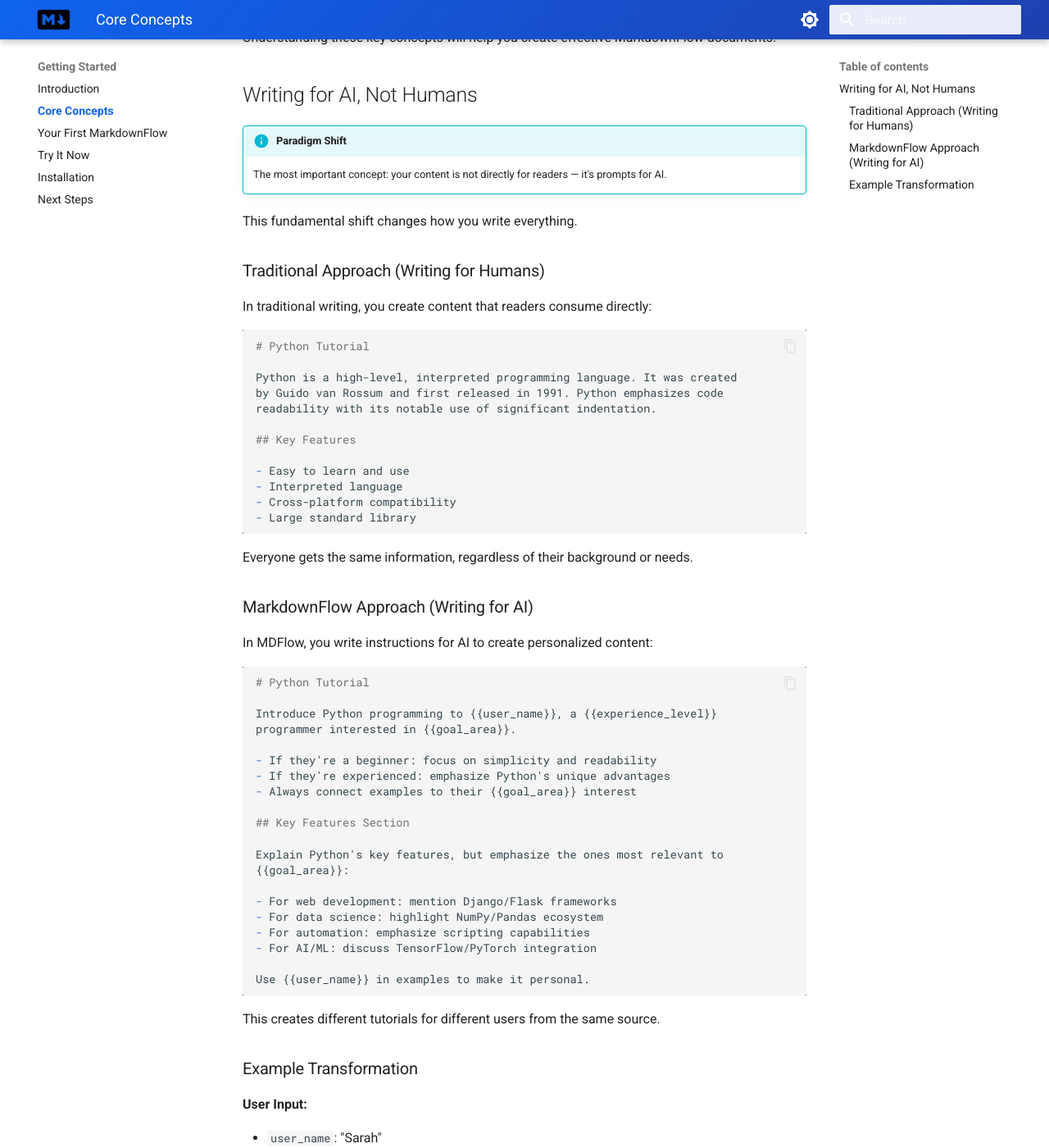
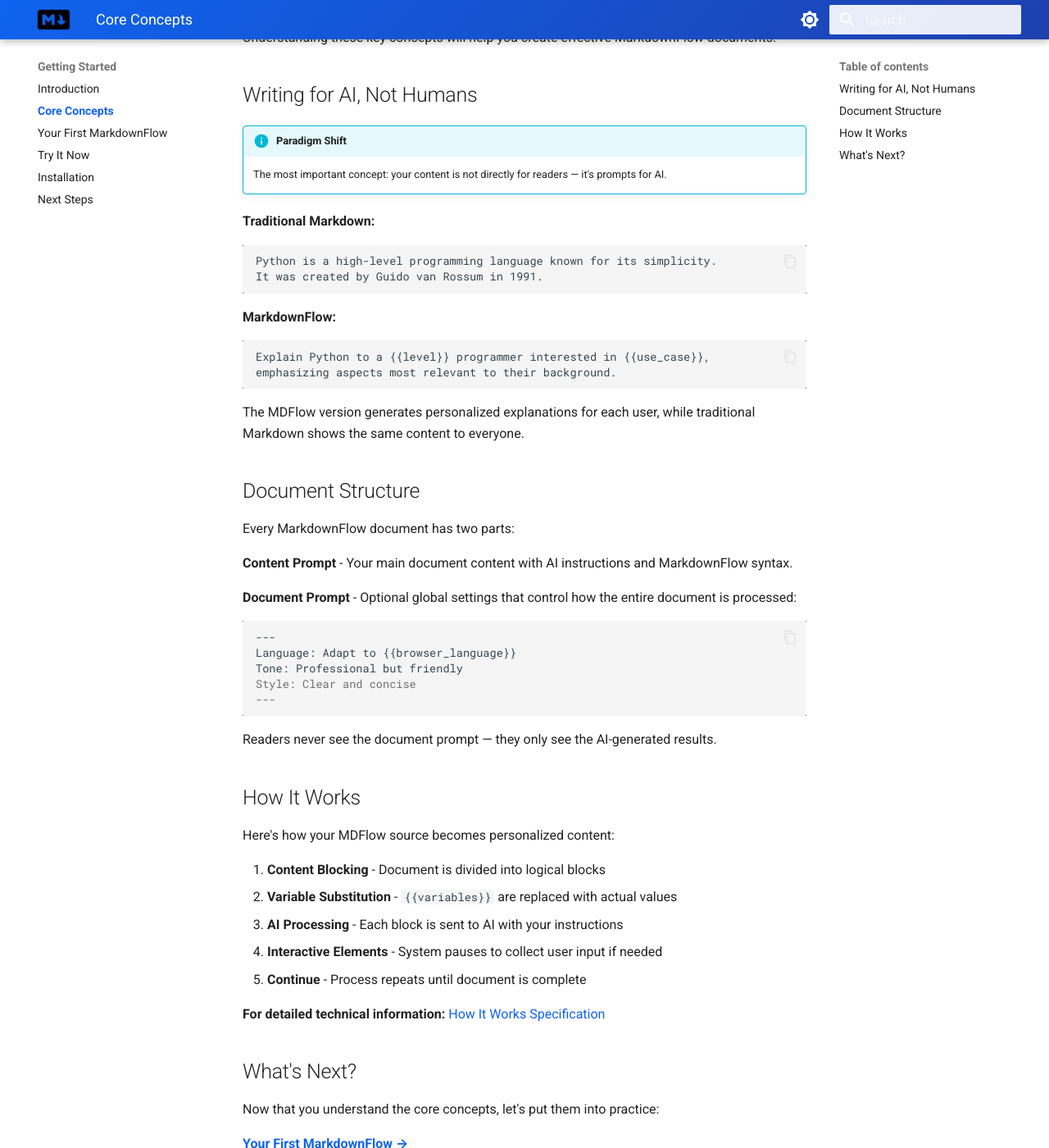
Before and after one commit to ai-shifu/markdown-flow, an MkDocs documentation site: the page built from docs/docs/getting-started/concepts.md, in a window 1280 px wide and 1400 px high, scrolled down 195 px. Shown: the whole window at 82% size. Built offline with MkDocs 1.6.1 and Material for MkDocs 9.7.7, drawn with Linux system fonts in a browser that asks for light colours; some of the changed text lies outside the part shown.

Commit message:
Streamline Core Concepts documentation
Simplify concepts.md to focus on essential information only:

Content changes:
- Reduce word count from ~1200 to 269 words (77% reduction)
- Remove complex Mermaid workflow diagram
- Delete redundant sections: Key Benefits, Best Practices, detailed examples
- Keep only core paradigm shift explanation and basic document structure
- Simplify processing workflow to numbered list format

Benefits:
- Reading time reduced from 10-15 minutes to 2-3 minutes
- Users can quickly grasp core concepts and move to hands-on practice
- Lower cognitive load for beginners
- Direct path to practical implementation

🤖 Generated with [Claude Code](https://claude.ai/code)

Co-Authored-By: Claude <noreply@anthropic.com>

````diff
--- a/docs/docs/getting-started/concepts.md
+++ b/docs/docs/getting-started/concepts.md
@@ -7,204 +7,51 @@ Understanding these key concepts will help you create effective MarkdownFlow doc
 !!! info "Paradigm Shift"
     The most important concept: your content is not directly for readers — it's prompts for AI.
 
-This fundamental shift changes how you write everything.
-
-### Traditional Approach (Writing for Humans)
-
-In traditional writing, you create content that readers consume directly:
+**Traditional Markdown:**
 
 ```markdown
-# Python Tutorial
-
-Python is a high-level, interpreted programming language. It was created
-by Guido van Rossum and first released in 1991. Python emphasizes code
-readability with its notable use of significant indentation.
-
-## Key Features
-
-- Easy to learn and use
-- Interpreted language
-- Cross-platform compatibility
-- Large standard library
+Python is a high-level programming language known for its simplicity.
+It was created by Guido van Rossum in 1991.
 ```
 
-Everyone gets the same information, regardless of their background or needs.
-
-### MarkdownFlow Approach (Writing for AI)
-
-In MDFlow, you write instructions for AI to create personalized content:
+**MarkdownFlow:**
 
 ```markdown
-# Python Tutorial
-
-Introduce Python programming to {{user_name}}, a {{experience_level}}
-programmer interested in {{goal_area}}.
-
-- If they're a beginner: focus on simplicity and readability
-- If they're experienced: emphasize Python's unique advantages
-- Always connect examples to their {{goal_area}} interest
-
-## Key Features Section
-
-Explain Python's key features, but emphasize the ones most relevant to
-{{goal_area}}:
-
-- For web development: mention Django/Flask frameworks
-- For data science: highlight NumPy/Pandas ecosystem
-- For automation: emphasize scripting capabilities
-- For AI/ML: discuss TensorFlow/PyTorch integration
-
-Use {{user_name}} in examples to make it personal.
+Explain Python to a {{level}} programmer interested in {{use_case}},
+emphasizing aspects most relevant to their background.
 ```
 
-This creates different tutorials for different users from the same source.
-
-### Example Transformation
-
-**User Input:**
-
-- `user_name`: "Sarah"
-- `experience_level`: "intermediate"
-- `goal_area`: "data science"
-
-**AI-Generated Output:**
-
-> # Python Tutorial
->
-> Hey Sarah! As someone with intermediate programming experience looking to get into data science, Python is an excellent choice. You already understand programming fundamentals, so let's focus on why Python dominates the data science world.
->
-> ## Key Features for Data Science
->
-> - **Rich ecosystem**: NumPy for numerical computing, Pandas for data manipulation
-> - **Interpreted nature**: Perfect for exploratory data analysis in Jupyter notebooks
-> - **Simple syntax**: Less time fighting syntax, more time analyzing data
-> - **Visualization libraries**: Matplotlib, Seaborn, Plotly for creating insights
-
-The same template could generate a completely different tutorial for a beginner interested in web development.
+The MDFlow version generates personalized explanations for each user, while traditional Markdown shows the same content to everyone.
 
 ## Document Structure
 
-Every MarkdownFlow document has two main parts:
+Every MarkdownFlow document has two parts:
 
-### Content Prompt (Main Body)
+**Content Prompt** - Your main document content with AI instructions and MarkdownFlow syntax.
 
-This is your main document content — all the instructions that tell the AI how to generate personalized content for readers.
-
-```markdown
-Welcome {{user_name}} to our {{course_type}} course.
-
-Explain the benefits of this course based on their selected {{learning_goal}}:
-- If "career advancement": focus on job market value
-- If "personal interest": emphasize enjoyment and fulfillment
-- If "skill upgrade": highlight practical applications
-
-Create an encouraging introduction that makes {{user_name}} excited to start.
-```
-
-### Document Prompt (Global Instructions)
-
-Optional instructions that guide the AI's overall behavior for the entire document. These act like "system settings" for how content should be generated.
+**Document Prompt** - Optional global settings that control how the entire document is processed:
 
 ```markdown
 ---
 Language: Adapt to {{browser_language}}
 Tone: Professional but friendly
 Style: Clear and concise
-Personalization: Adjust complexity based on {{experience_level}}
-Format: Use examples relevant to {{industry_background}}
-Constraints: Keep sections under 150 words unless detail requested
 ---
 ```
 
 Readers never see the document prompt — they only see the AI-generated results.
 
-## Processing Workflow
+## How It Works
 
 Here's how your MDFlow source becomes personalized content:
 
-```mermaid
-graph TD
-    A[MDFlow Source Document] --> B[Step 1: Content Blocking]
-    B --> C{More blocks?}
-    C -->|Yes| D[Step 2: Variable Substitution]
-    D --> E[Step 3: AI Processing]
-    E --> F{Has Interactive Elements?}
-    F -->|Yes| G[Step 4: Collect User Input]
-    F -->|No| H[Display Generated Content]
-    G --> I[Store Input in Variables]
-    I --> H
-    H --> C
-    C -->|No| J[Document Complete]
-
-    style A fill:#e1f5fe
-    style J fill:#c8e6c9
-    style G fill:#fff3e0
-    style E fill:#f3e5f5
-```
-
-### Step 1: Content Blocking
-
-The MDFlow Agent divides your content into logical blocks for processing.
-
-### Step 2: Variable Substitution
-
-Variables like `{{user_name}}` are replaced with actual values. Unassigned variables become "UNKNOWN".
-
-### Step 3: AI Processing
-
-Each block is sent to the AI with your document prompt as system instructions.
-
-### Step 4: Interactive Elements
-
-If the block contains buttons or inputs, the system pauses to collect user responses.
-
-### Step 5: Continue (Iterate)
-
-The process repeats for each block until the entire document is processed.
+1. **Content Blocking** - Document is divided into logical blocks
+2. **Variable Substitution** - `{{variables}}` are replaced with actual values
+3. **AI Processing** - Each block is sent to AI with your instructions
+4. **Interactive Elements** - System pauses to collect user input if needed
+5. **Continue** - Process repeats until document is complete
 
 **For detailed technical information:** [How It Works Specification](../specification/how-it-works.md)
-
-## Key Benefits of This Approach
-
-### For Content Creators
-
-- **Write once, serve many**: One template adapts to countless user scenarios
-- **Higher engagement**: Personalized content keeps users interested
-- **Scalable personalization**: No need to manually create versions for different audiences
-
-### For Users
-
-- **Relevant content**: Information tailored to their specific needs and context
-- **Interactive experience**: Active participation instead of passive reading
-- **Efficient learning**: Skip irrelevant details, focus on what matters to them
-
-### For Organizations
-
-- **Cost effective**: Maintain one source document instead of many variations
-- **Consistent messaging**: Core information stays accurate while presentation adapts
-- **Data insights**: Learn about user preferences through their choices
-
-## Best Practices
-
-### 1. Think in Instructions, Not Information
-
-Ask yourself: "How should the AI explain this?" rather than "What should I explain?"
-
-### 2. Embrace Conditional Logic
-
-Use if/then thinking to create branching content paths based on user input.
-
-### 3. Make Variables Meaningful
-
-Choose variable names that clearly indicate what information they store.
-
-### 4. Test Different User Paths
-
-Consider how your content will work for different combinations of user inputs.
-
-### 5. Balance Personalization and Consistency
-
-Personalize the presentation, but keep core facts and key messages consistent.
 
 ## What's Next?
 
````
